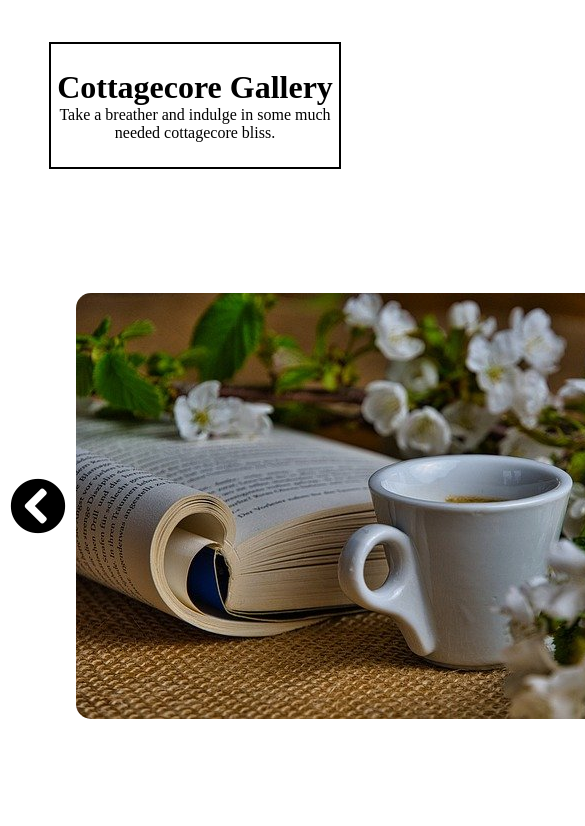
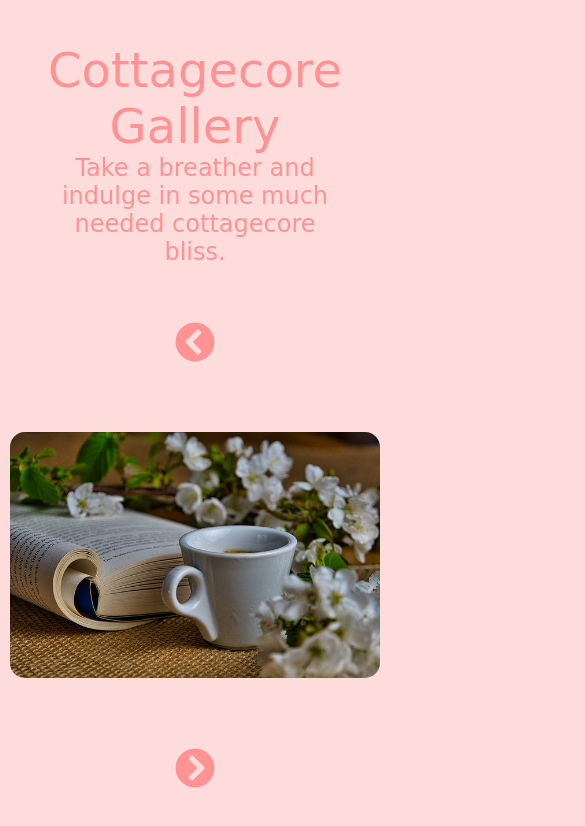
Before and after one commit to aacarring/photo-gallery, a plain HTML site: page index.html in a window 390 px wide. Shown: the top 826 px of the page, 585 px wide, since content can reach past the window. Drawn offline with Linux system fonts and the light colour scheme; a web font is replaced by a local one.

Commit message:
Linked Google Font in html, added keydown functions in js, edited styling, media queries, variables in scss

```diff
--- a/_mixins.scss
+++ b/_mixins.scss
@@ -4,3 +4,6 @@
     justify-content: center;
     align-items: center;
 }
+
+$light-pink: #ffdcdc;
+$dark-pink: #ff9292;
--- a/app.js
+++ b/app.js
@@ -76,3 +76,10 @@ function nextImg() {
 
 prev.addEventListener("click", prevImg);
 next.addEventListener("click", nextImg);
+document.addEventListener("keydown", (e) => {
+    if (e.keyCode == 37) {
+        prevImg();
+    } else if (e.keyCode == 39) {
+        nextImg();
+    } else return;
+})
--- a/index.html
+++ b/index.html
@@ -4,6 +4,8 @@
     <meta charset="UTF-8">
     <meta name="viewport" content="width=device-width, initial-scale=1.0">
     <title>Cottagecore Gallery</title>
+    <link rel="preconnect" href="https://fonts.gstatic.com">
+    <link href="https://fonts.googleapis.com/css2?family=Gamja+Flower&display=swap" rel="stylesheet">
     <link rel="stylesheet" href="https://pro.fontawesome.com/releases/v5.10.0/css/all.css" integrity="sha384-AYmEC3Yw5cVb3ZcuHtOA93w35dYTsvhLPVnYs9eStHfGJvOvKxVfELGroGkvsg+p" crossorigin="anonymous"/>
     <link rel="stylesheet" href="./styles.css">
 </head>
--- a/styles.scss
+++ b/styles.scss
@@ -8,20 +8,20 @@
 body {
     width: 100vw;
     height: 100vh;
+    font-family: 'Gamja Flower', cursive;
+    background: $light-pink;
+    color: $dark-pink;
     @include flexDisplay();
     header {
         @include flexDisplay();
         text-align: center;
         width: 75vw;
-        height: 15vh;
-        margin-top: auto;
-        border: 2px solid black;
+        margin-top: 5vh;
         h1 {
-            display: flex;
-            font-size: 2em;
+            font-size: 3em;
+            font-weight: normal;
         }
-        p {
-            display: flex;
+        span {
             font-size: 1.5em;
         }
     }
@@ -30,22 +30,37 @@ body {
         flex-direction: row;
         height: 75vh;
         margin: 2.5vh auto;
+        @media (max-width: 400px) {
+            flex-wrap: wrap;
+        }
         .prev,
         .next {
             font-size: 3.5em;
-            margin: auto 10px;
+            margin: auto 20px;
             &:hover {
                 cursor: pointer;
-                color: salmon;
                 transform: scale(1.05);
+            }
+            @media (max-width: 600px) {
+                font-size: 3.25em;
+                margin: auto 15px;
+            }
+            @media (max-width: 550px) {
+                font-size: 3em;
+                margin: auto 10px;
+            }
+            @media (max-width: 420px) {
+                font-size: 2.5em;
+                margin: auto 5px;
             }
         }
         img {
             outline: none;
-            min-width: 300px;
-            width: 640px;
+            width: 100%;
+            min-width: 270px;
             max-height: 70vh;
             border-radius: 15px;
+            margin: auto 2.5vw;
             &:active {
                 outline: none;
                 border: none;
```
Also changed, not shown: styles.css, 1 other file.
